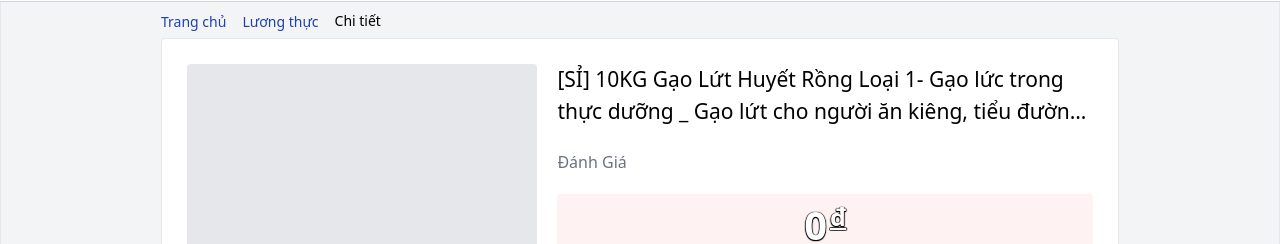
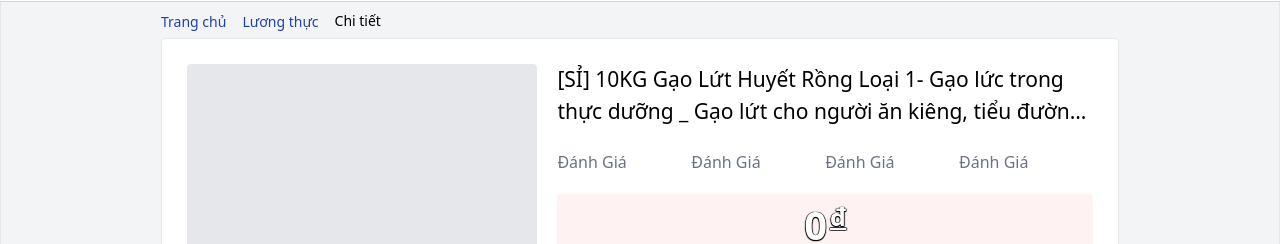
Before and after one commit to SongDuy/web-an-thanh-food, a React (Create React App) app: page /1/1 in a window 1280 px wide. Shown: the part 98-342 px from the top of the page. Built offline with nearby package versions, Linux system fonts and the light colour scheme; some icons are missing.

Commit message:
Update new

```diff
--- a/src/pages/productDetail/index.js
+++ b/src/pages/productDetail/index.js
@@ -106,11 +106,22 @@ const ProductDetailPage = () => {
                                 [SỈ] 10KG Gạo Lứt Huyết Rồng Loại 1- Gạo lức trong thực dưỡng _ Gạo lứt cho người ăn kiêng, tiểu đường, xương khớp.
                             </h1>
                         </div>
-                        <div className="w-full h-[65px]">
-                            <h1 className="w-full h-full text-md text-gray-500 flex items-center">
+
+                        <div className="w-full h-[65px] flex ">
+                            <h3 className="w-full h-full text-md text-gray-500 flex items-center">
                                 Đánh Giá
-                            </h1>
+                            </h3>
+                            <h3 className="w-full h-full text-md text-gray-500 flex items-center">
+                                Đánh Giá
+                            </h3>
+                            <h3 className="w-full h-full text-md text-gray-500 flex items-center">
+                                Đánh Giá
+                            </h3>
+                            <h3 className="w-full h-full text-md text-gray-500 flex items-center">
+                                Đánh Giá
+                            </h3>
                         </div>
+
                         <div className="w-full h-[65px] bg-red-50 rounded">
                             <h1 className="w-full h-full flex items-center justify-center text-white text-shadow-black font-bold">
                                 <span className="text-[40px] tracking-tight mb-1">0</span>
@@ -118,8 +129,8 @@ const ProductDetailPage = () => {
                                     đ
                                 </span>
                             </h1>
+                        </div>
 
-                        </div>
                         <div className="w-full px-5">
                             <div className="w-full h-[65px] grid grid-cols-[20%_80%] gap-3">
                                 <span className="h-full text-md text-gray-500 flex items-center">
```
